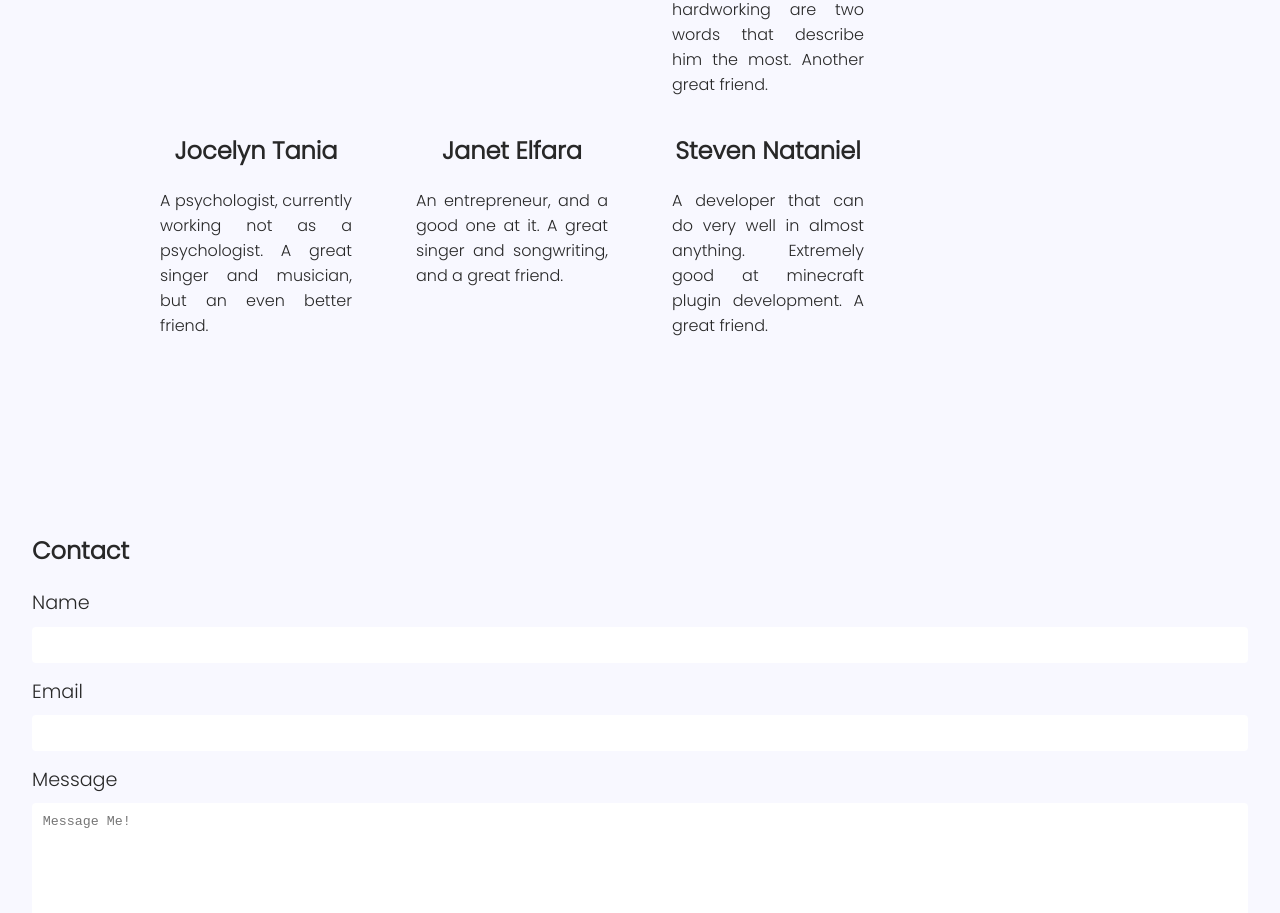
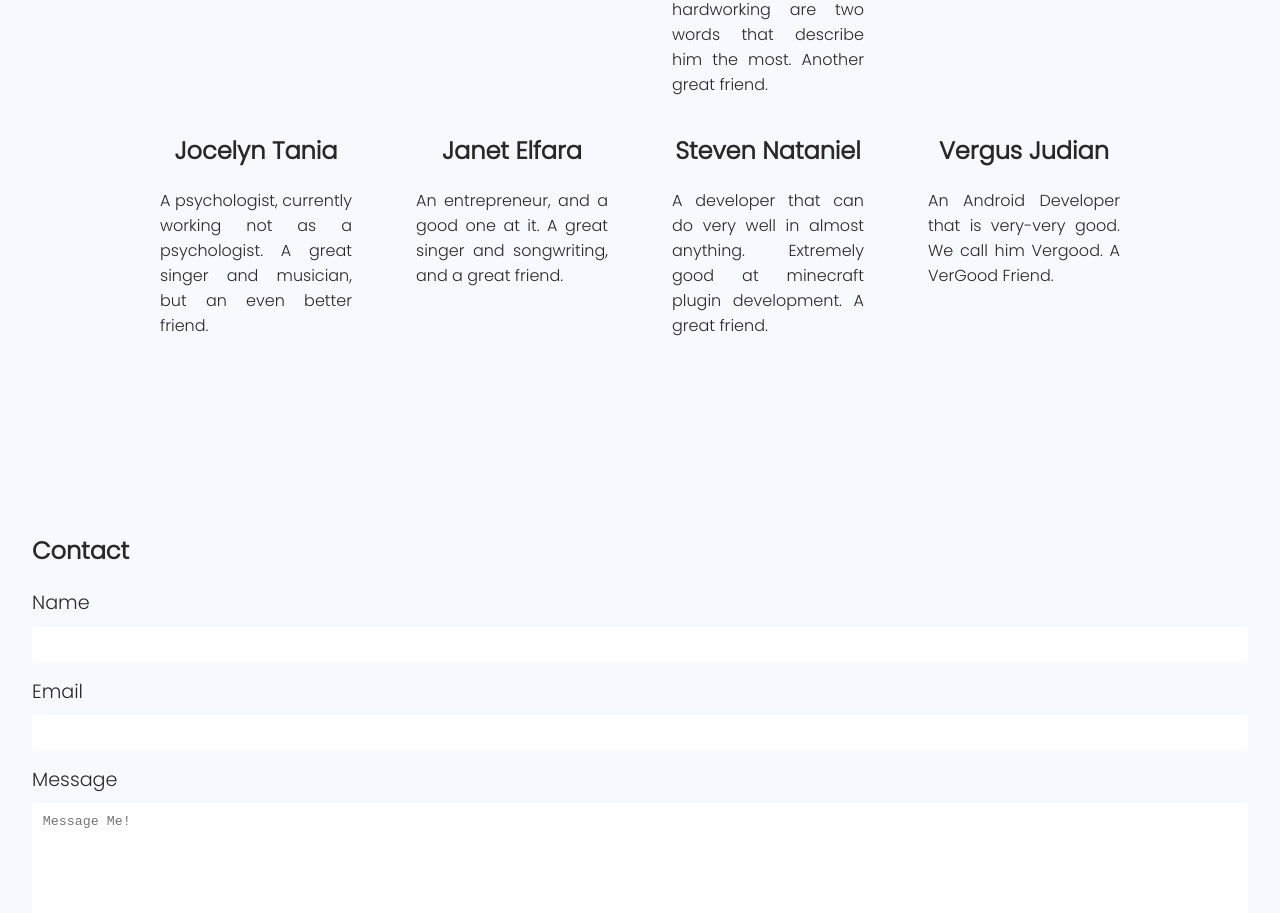
Before and after one commit to IniJamiel/Webset, a website: page index.html in a window 1280 px wide. Shown: the part 4049-4962 px from the top of the page. Drawn offline with Linux system fonts and the light colour scheme.

Commit message:
Update index.html

```diff
--- a/index.html
+++ b/index.html
@@ -436,6 +436,16 @@
                             </p>
                         </div>
                     </li>
+                    <li>
+                        <div>
+                            <h2>Vergus Judian</h2>
+                        </div>
+                        <div>
+                            <p>
+                                An Android Developer that is very-very good. We call him Vergood. A VerGood Friend.
+                            </p>
+                        </div>
+                    </li>
                 </ul>
             </div>
         </section>
```
